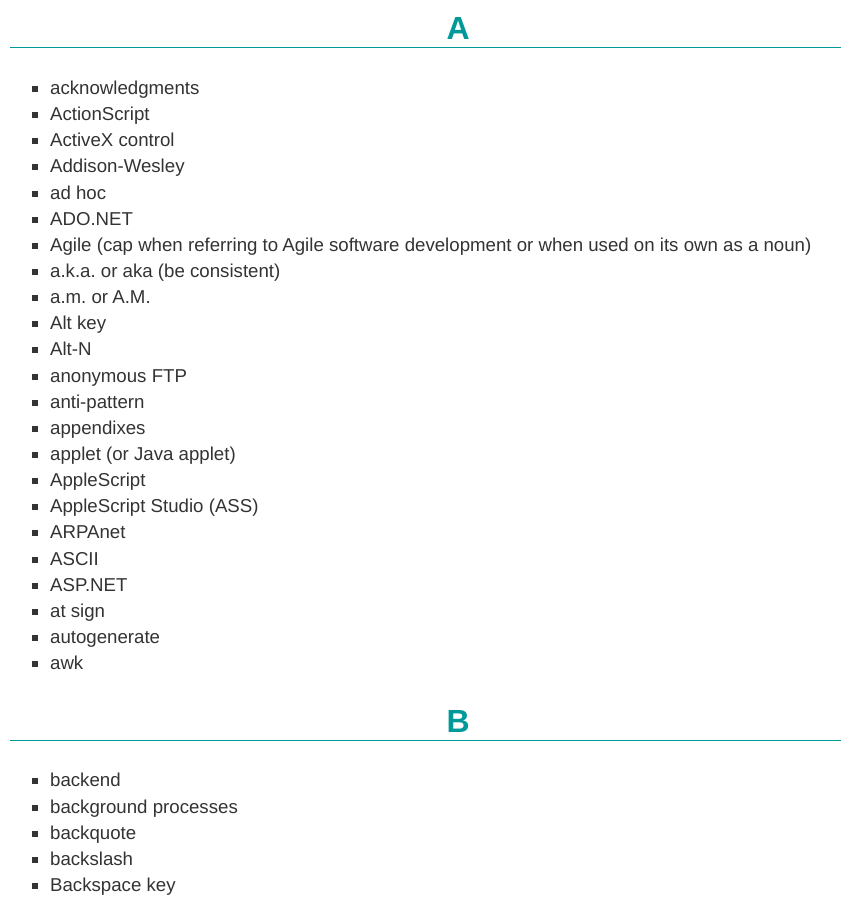
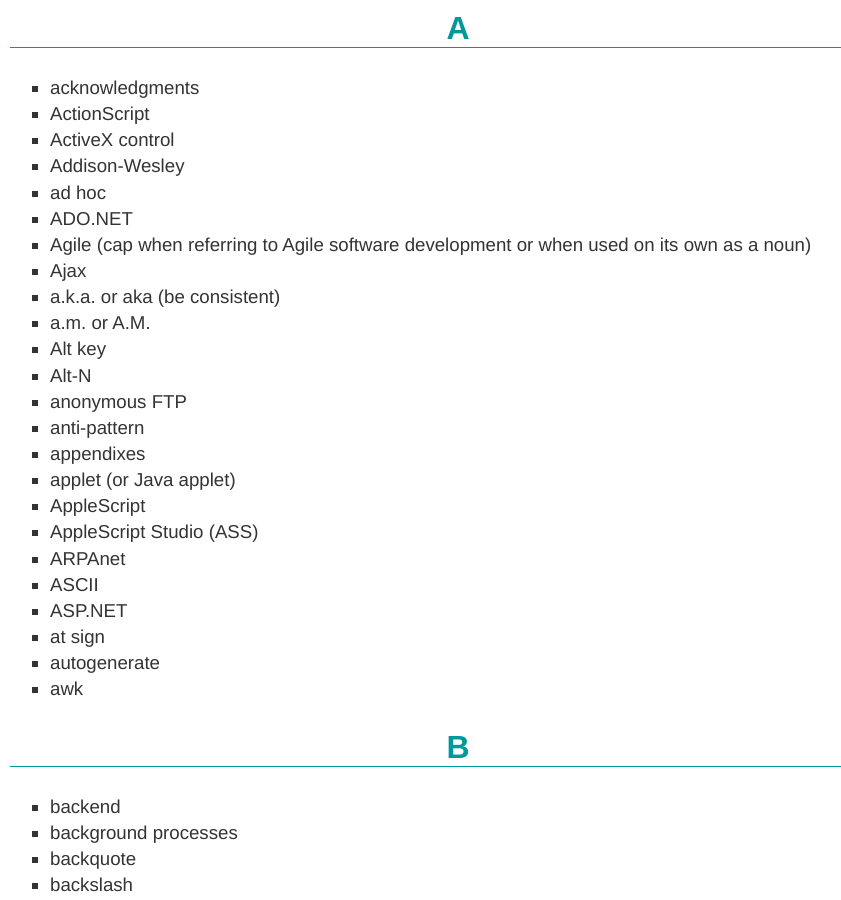
Before and after one commit to oreillymedia/production-resources, a Jekyll site: the page built from styleguide/index.md, in a window 1280 px wide and 900 px high, scrolled down 13755 px. Shown: the whole window, without its empty margins (182-1023 px from the left). Built offline with Jekyll 4.4.1, drawn with Linux system fonts in a browser that asks for light colours.

Commit message:
Added Ajax to word list
Ajax and not AJAX seems to be the right way to write it.

This is based on the fact that it is now a term on its own, and no longer an acronym (which had too narrow a meaning) - https://snook.ca/archives/javascript/ajax_vs_ajax
Also discussed with @kristenORM in #15

```diff
--- a/styleguide/index.md
+++ b/styleguide/index.md
@@ -834,6 +834,7 @@
 * ad hoc
 * ADO.NET
 * Agile (cap when referring to Agile software development or when used on its own as a noun)
+* Ajax
 * a.k.a. or aka (be consistent)
 * a.m. or A.M.
 * Alt key
```
